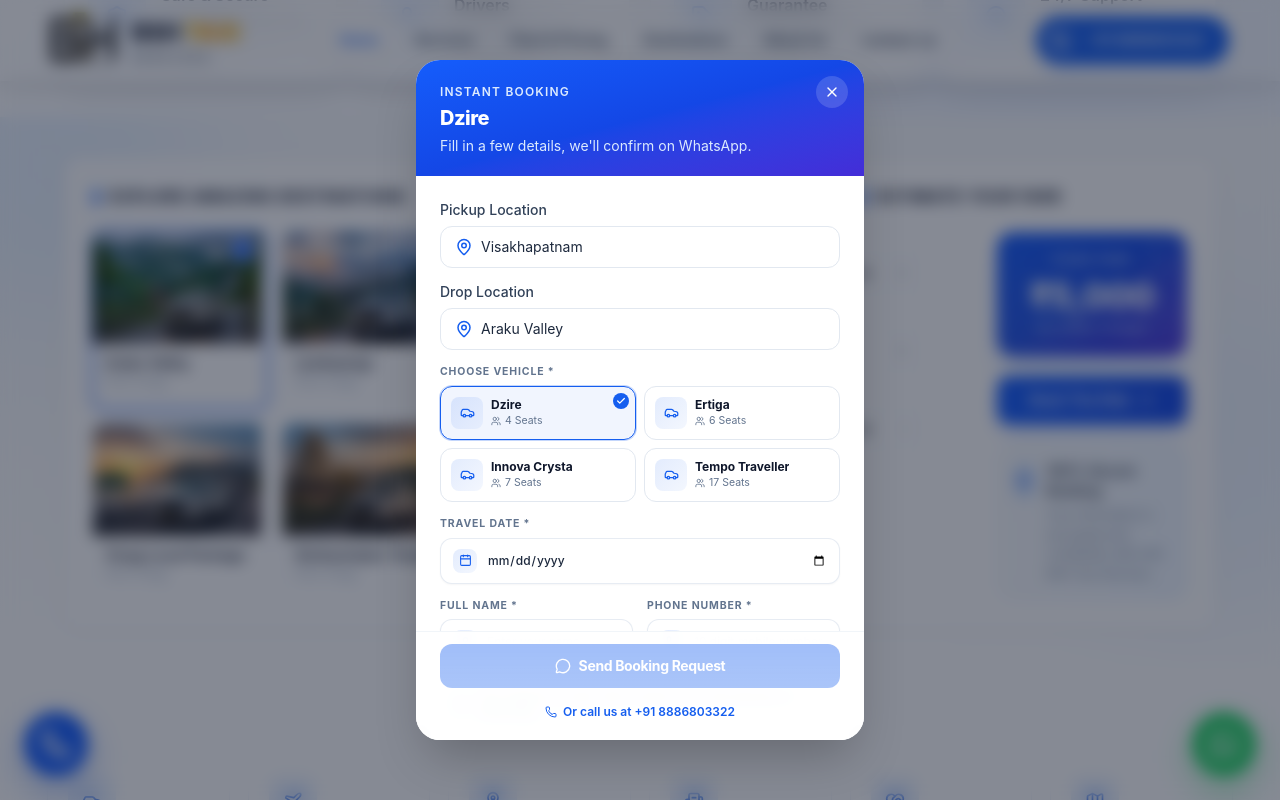
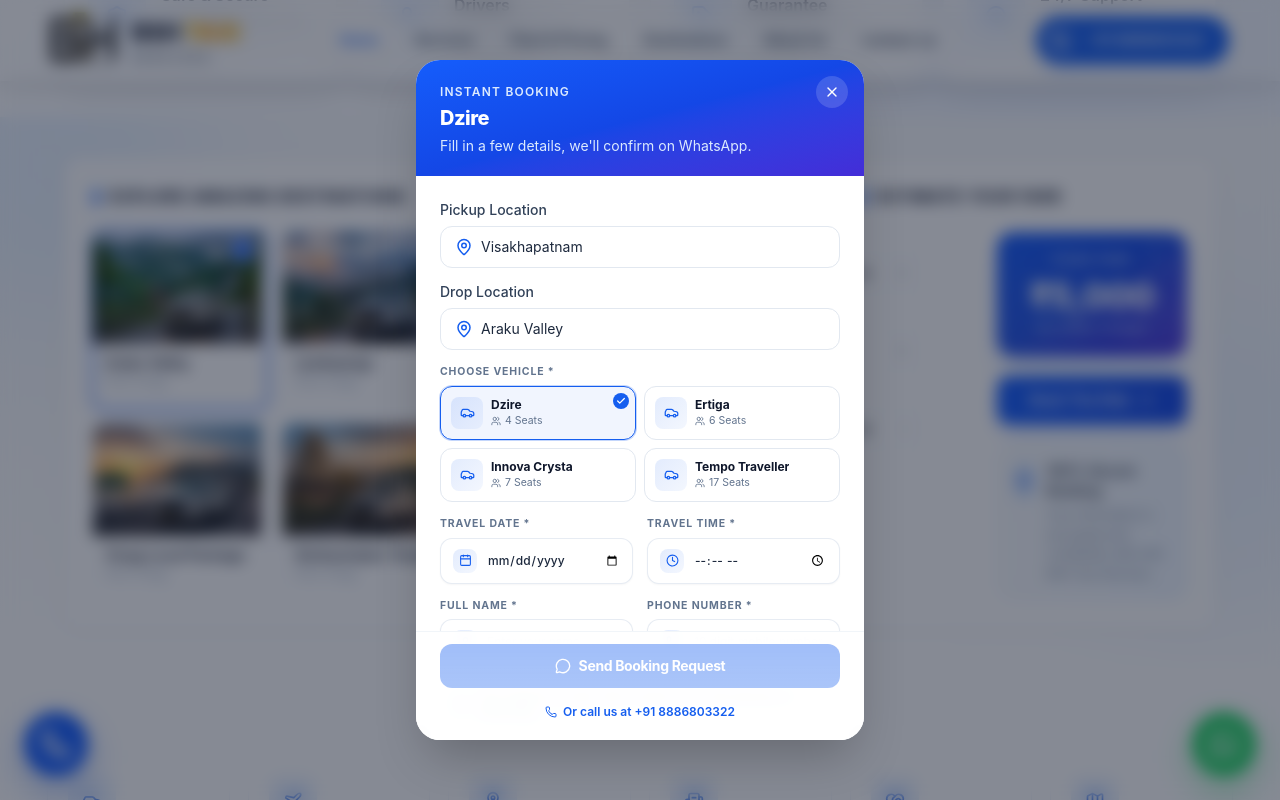
Before and after one commit to sateesh1216/BSH_webpage, a React (Vite) app: page / in a window 1280 px wide. Both pictures are taken after a click on the button "Book This Ride". Shown: the part 1707-2507 px from the top of the page. Built offline with nearby package versions, Linux system fonts and the light colour scheme.

Commit message:
scrolling

```diff
--- a/src/App.tsx
+++ b/src/App.tsx
@@ -8,10 +8,11 @@ import FleetPage from "./pages/FleetPage";
 import DestinationsPage from "./pages/DestinationsPage";
 import ContactPage from "./pages/ContactPage";
 import DestinationDetail from "./pages/DestinationDetail";
+import ScrollToTop from "./components/ScrollToTop";
 export default function App() {
   return (
     <>
-
+<ScrollToTop />
       <Header />
       <Routes>
         <Route path="/" element={<Home />} />
--- /dev/null
+++ b/src/components/ScrollToTop.tsx
@@ -0,0 +1,12 @@
+import { useEffect } from "react";
+import { useLocation } from "react-router-dom";
+
+export default function ScrollToTop() {
+  const { pathname } = useLocation();
+
+  useEffect(() => {
+    window.scrollTo(0, 0);
+  }, [pathname]);
+
+  return null;
+}
--- a/src/components/booking/Instantbookingcard.tsx
+++ b/src/components/booking/Instantbookingcard.tsx
@@ -2,6 +2,7 @@ import { useState } from "react";
 import {
   MapPin,
   Calendar as CalendarIcon,
+  Clock,
   User,
   Phone,
   MessageCircle,
@@ -43,7 +44,7 @@ const INPUT_TEXT = "text-base sm:text-xs";
  * A short, single-screen booking form used inside <BookingModal>.
  * Deliberately NOT the multi-step <BookingWizard> — just the fields
  * needed to get a booking request moving: pickup, drop, vehicle, date,
- * name, phone. Submitting opens WhatsApp with all the details
+ * time, name, phone. Submitting opens WhatsApp with all the details
  * pre-filled so the BSH team can confirm directly.
  *
  * Mobile notes:
@@ -67,6 +68,7 @@ export default function InstantBookingCard({
     () => VEHICLES.find((v) => v.name.toLowerCase() === vehicleName?.toLowerCase())?.id
   );
   const [date, setDate] = useState("");
+  const [time, setTime] = useState("");
   const [name, setName] = useState("");
   const [phone, setPhone] = useState("");
   const [sent, setSent] = useState(false);
@@ -74,11 +76,21 @@ export default function InstantBookingCard({
   const todayIso = new Date().toISOString().split("T")[0];
   const selectedVehicle = VEHICLES.find((v) => v.id === selectedVehicleId) ?? null;
 
+  // Format "14:30" -> "2:30 PM" for a friendlier WhatsApp message.
+  function formatTime12h(t: string) {
+    const [hStr, mStr] = t.split(":");
+    const h = Number(hStr);
+    const period = h >= 12 ? "PM" : "AM";
+    const h12 = h % 12 === 0 ? 12 : h % 12;
+    return `${h12}:${mStr} ${period}`;
+  }
+
   const canSubmit =
     pickup.trim().length > 0 &&
     drop.trim().length > 0 &&
     !!selectedVehicleId &&
     date.trim().length > 0 &&
+    time.trim().length > 0 &&
     name.trim().length > 0 &&
     phone.trim().length >= 10;
 
@@ -94,6 +106,7 @@ export default function InstantBookingCard({
       `*Pickup:* ${pickup}`,
       `*Drop:* ${drop}`,
       `*Date:* ${date}`,
+      `*Time:* ${formatTime12h(time)}`,
       selectedVehicle ? `*Preferred Vehicle:* ${selectedVehicle.name}` : null,
       "Please confirm my booking.",
     ].filter(Boolean);
@@ -161,7 +174,7 @@ export default function InstantBookingCard({
                   key={v.id}
                   type="button"
                   onClick={() => setSelectedVehicleId(v.id)}
-                  className={`relative flex min-h-[52px] items-center gap-2 rounded-xl border px-2.5 py-2.5 text-left transition-all duration-150 active:scale-[0.98] ${
+                  className={`relative flex min-h-13 items-center gap-2 rounded-xl border px-2.5 py-2.5 text-left transition-all duration-150 active:scale-[0.98] ${
                     active
                       ? "border-primary bg-primary/6 ring-1 ring-primary/25"
                       : "border-slate-200 bg-white hover:border-primary/40"
@@ -187,6 +200,7 @@ export default function InstantBookingCard({
           </div>
         </div>
 
+        <div className="grid gap-3.5 sm:grid-cols-2">
           <div>
             <label
               htmlFor="instant-date"
@@ -206,6 +220,28 @@ export default function InstantBookingCard({
                 onChange={(e) => setDate(e.target.value)}
                 className={`w-full bg-transparent font-medium text-slate-800 outline-none ${INPUT_TEXT}`}
               />
+            </div>
+          </div>
+
+          <div>
+            <label
+              htmlFor="instant-time"
+              className="mb-1.5 flex items-center gap-1 text-[10.5px] font-bold uppercase tracking-[0.08em] text-slate-500"
+            >
+              Travel Time *
+            </label>
+            <div className="flex items-center gap-2.5 rounded-xl border border-slate-200/80 bg-white px-3 py-3 shadow-[0_1px_2px_rgba(15,23,42,0.04)] transition-all duration-200 focus-within:border-primary sm:py-2.5">
+              <span className="flex h-6 w-6 shrink-0 items-center justify-center rounded-lg bg-linear-to-br from-primary/12 to-primary/5 text-primary">
+                <Clock size={13} />
+              </span>
+              <input
+                id="instant-time"
+                type="time"
+                value={time}
+                onChange={(e) => setTime(e.target.value)}
+                className={`w-full bg-transparent font-medium text-slate-800 outline-none ${INPUT_TEXT}`}
+              />
+            </div>
           </div>
         </div>
 
--- a/src/components/home/Hero.tsx
+++ b/src/components/home/Hero.tsx
@@ -32,7 +32,7 @@ export default function Hero() {
   return (
     <section
       id="home"
-      className="relative isolate z-20 flex min-h-[560px] flex-col overflow-hidden bg-cover bg-center bg-no-repeat px-4 pt-16 pb-7 sm:min-h-[620px] sm:px-6 sm:pt-24 lg:min-h-[720px] lg:pt-32 lg:pb-16"
+      className="relative isolate z-20 flex min-h-140 flex-col overflow-hidden bg-cover bg-center bg-no-repeat px-4 pt-16 pb-7 sm:min-h-155 sm:px-6 sm:pt-24 lg:min-h-180 lg:pt-32 lg:pb-16"
       style={{
         backgroundImage: `url(${heroBanner})`,
       }}
--- a/src/pages/DestinationDetail.tsx
+++ b/src/pages/DestinationDetail.tsx
@@ -16,7 +16,7 @@ import {
   CalendarCheck,
 } from "lucide-react";
 import { destinations } from "../data/destinationsData";
-
+import { useBooking } from "../components/booking/BookingContext";
 // Every category gets its own accent, drawn from the thing it's actually
 // known for — moss for the hills, wet stone for the caves, sea-teal for the
 // coast, sandalwood-rust for the temple, and instrument-panel blue for transit.
@@ -90,7 +90,7 @@ const CATEGORY_THEME: Record<
 export default function DestinationDetail() {
   const { slug } = useParams<{ slug: string }>();
   const destination = destinations.find((d) => d.slug === slug);
-
+const { openBooking } = useBooking();
   if (!destination) return <Navigate to="/Destinations" replace />;
 
     const {
@@ -189,13 +189,13 @@ export default function DestinationDetail() {
       {theme.label}
     </div>
 
-    <Link
-      to={`/book/${slug}`}
+    <button
+  onClick={() => openBooking({ resetTrip: true, drop: name })}
   className={`book-btn hidden items-center gap-2 rounded-full ${theme.accent} px-5 py-2.5 text-sm font-bold text-white shadow-lg sm:inline-flex`}
 >
   <CalendarCheck size={16} />
   Book Now
-    </Link>
+</button>
   </div>
 
   {/* Hero Title */}
@@ -447,13 +447,13 @@ export default function DestinationDetail() {
                   Lock in your trip and we'll handle the rest.
                 </p>
               </div>
-              <Link
-                to={`/book/${slug}`}
-                className="book-btn inline-flex shrink-0 items-center gap-2 rounded-full bg-white px-6 py-3 text-sm font-bold text-slate-900 shadow-md"
+          <button
+  onClick={() => openBooking({ resetTrip: true, drop: name })}
+  className={`book-btn hidden items-center gap-2 rounded-full ${theme.accent} px-5 py-2.5 text-sm font-bold text-white shadow-lg sm:inline-flex`}
 >
-                <CalendarCheck size={18} />
+  <CalendarCheck size={16} />
   Book Now
-              </Link>
+</button>
             </div>
           </div>
 
@@ -485,13 +485,13 @@ export default function DestinationDetail() {
                 <p className="font-display text-sm font-semibold text-slate-900">{name}</p>
               )}
             </div>
-            <Link
-              to={`/book/${slug}`}
-              className={`book-btn inline-flex items-center gap-2 rounded-full ${theme.accent} px-5 py-2.5 text-sm font-bold text-white shadow-md`}
+        <button
+  onClick={() => openBooking({ resetTrip: true, drop: name })}
+  className={`book-btn hidden items-center gap-2 rounded-full ${theme.accent} px-5 py-2.5 text-sm font-bold text-white shadow-lg sm:inline-flex`}
 >
   <CalendarCheck size={16} />
   Book Now
-            </Link>
+</button>
           </div>
         </div>
       </div>
```
Lines whose indentation alone changed are shown as unchanged.
